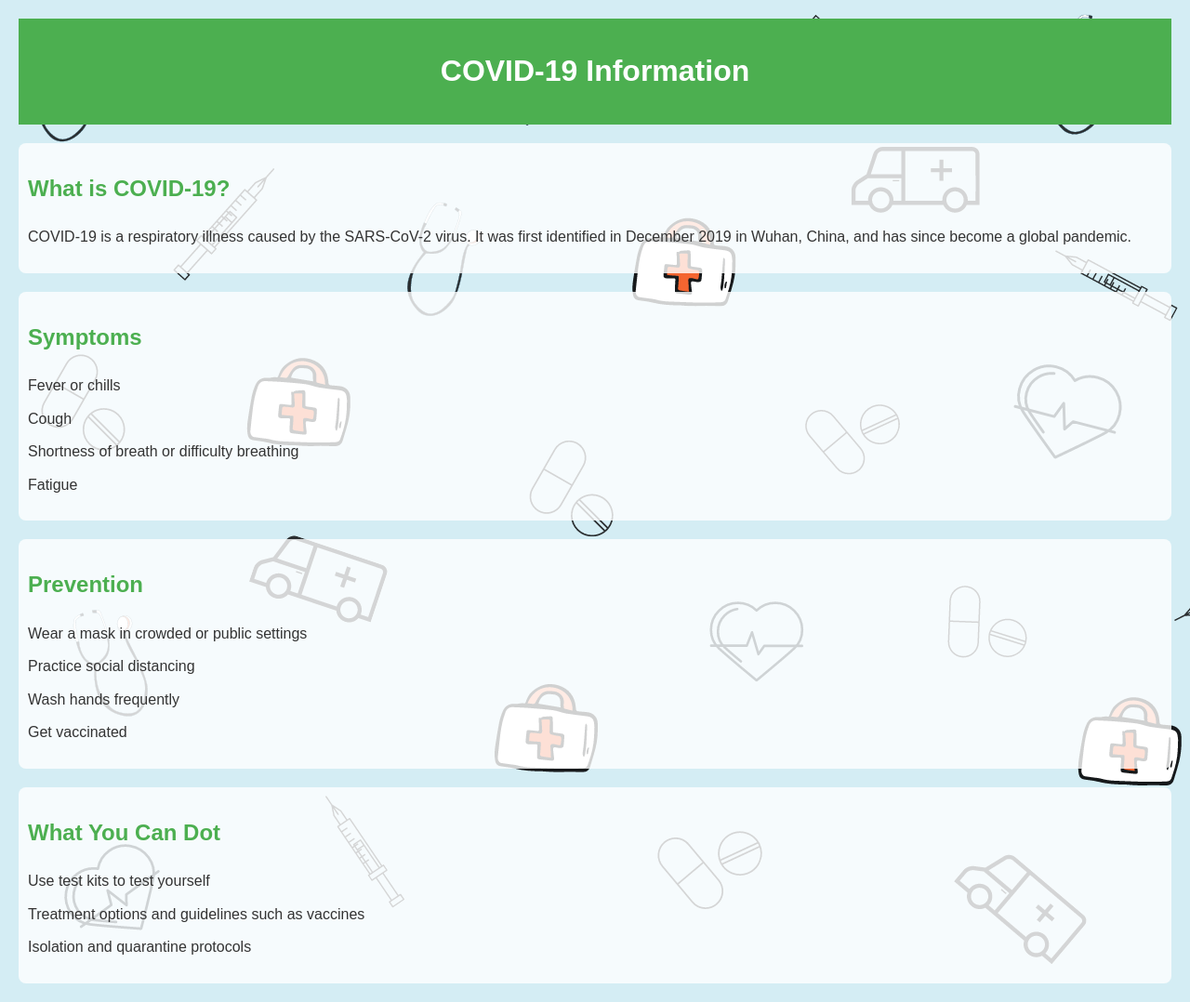
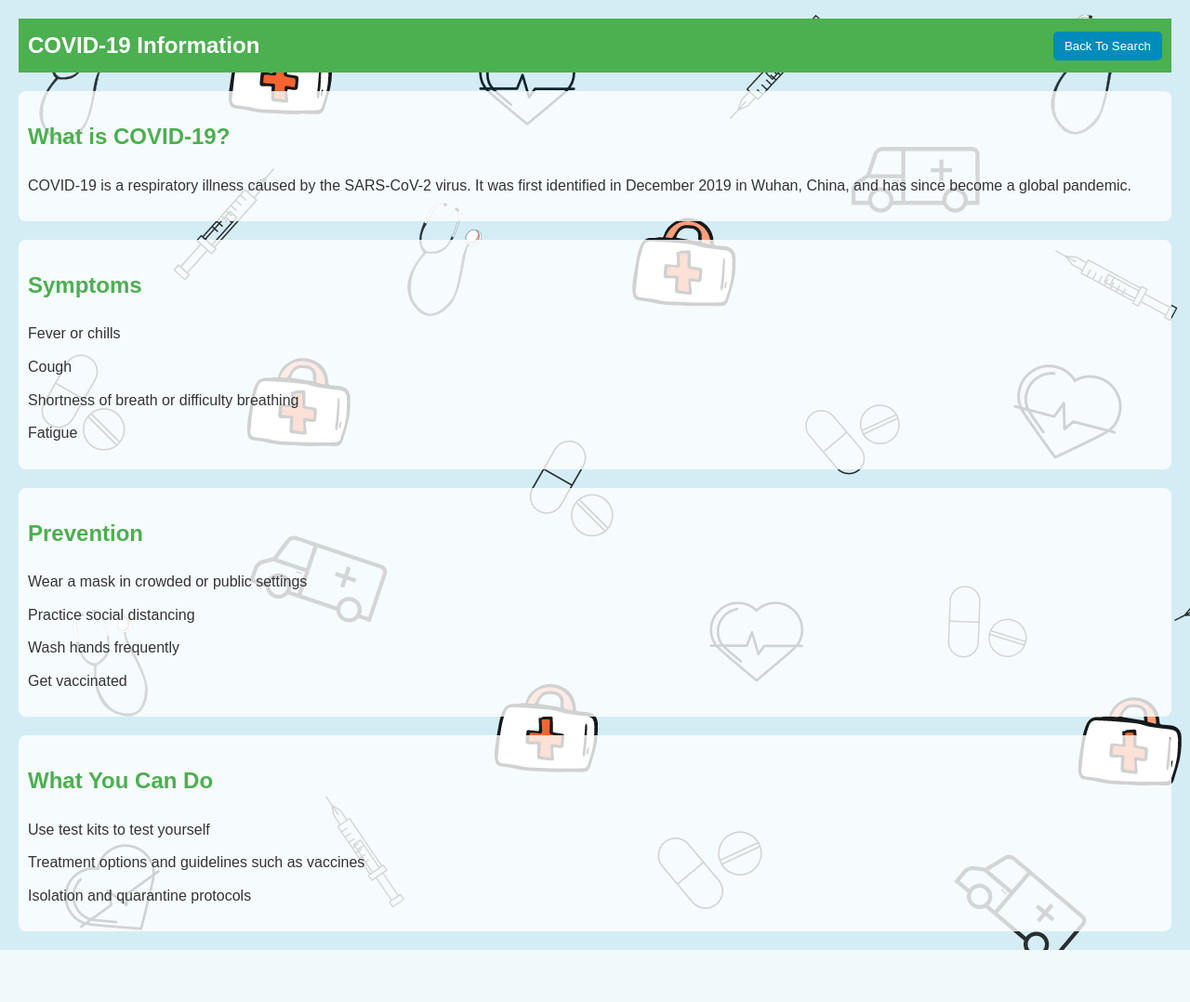
Before and after one commit to ginxaij/Health-Hack, a Flask app: template templates/covid.html in a window 1280 px wide. Shown: the whole page at 93% size. After the commit the page ends 1022 px from the top, so only its background shows below. Run offline with Flask 3, Linux system fonts and the light colour scheme; the template is opened without the code that fills it, so the values that code supplies are empty.

Commit message:
Update covid.html

```diff
--- a/templates/covid.html
+++ b/templates/covid.html
@@ -18,6 +18,27 @@
             background-color: #4CAF50;
             color: white;
             padding: 10px;
+            position: relative;
+        }
+
+        .header-content {
+            display: flex;
+            justify-content: space-between;
+            align-items: center;
+        }
+
+        h1 {
+            font-size: 1.5em;
+            margin: 0;
+        }
+
+        #backToSearchBtn{
+            padding: 8px 12px;
+            background-color: #008CBA;
+            color: white;
+            border: none;
+            border-radius: 5px;
+            cursor: pointer;
         }
 
         section {
@@ -39,15 +60,29 @@
         li {
             margin-bottom: 10px;
         }
-        body{
+
+        body {
             background-image: url(../static/Images/FinalBG.png);
+        }
+
+        @media screen and (max-width: 600px) {
+            h1 {
+                font-size: 1.2em;
+            }
+
+            #backToSearchBtn {
+                margin-top: 10px;
+            }
         }
     </style>
 </head>
 <body>
 
     <header>
-        <h1>COVID-19 Information</h1>
+        <div class="header-content">
+            <h1>COVID-19 Information</h1>
+            <button id="backToSearchBtn" onclick="backToSearch()">Back To Search</button>
+        </div>
     </header>
 
     <section>
@@ -76,13 +111,19 @@
     </section>
 
     <section>
-        <h2>What You Can Dot</h2>
+        <h2>What You Can Do</h2>
         <ul>
-            <li>Use test kits to test yourself </li>
+            <li>Use test kits to test yourself</li>
             <li>Treatment options and guidelines such as vaccines</li>
             <li>Isolation and quarantine protocols</li>
         </ul>
     </section>
 
+    <script>
+        function backToSearch() {
+            window.location.href = "{{url_for('diagnosis')}}";
+        }
+    </script>
+
 </body>
 </html>
```
